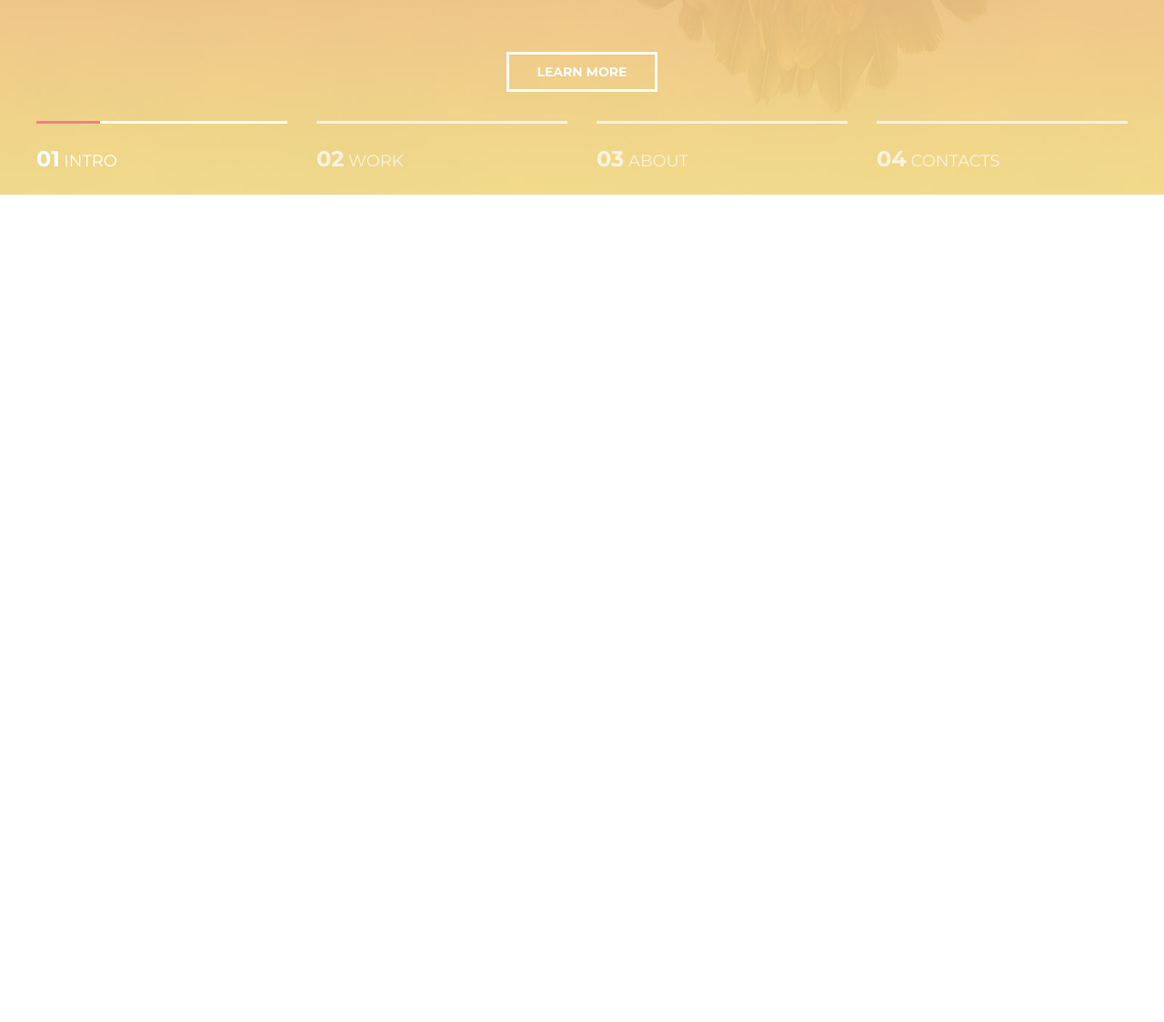
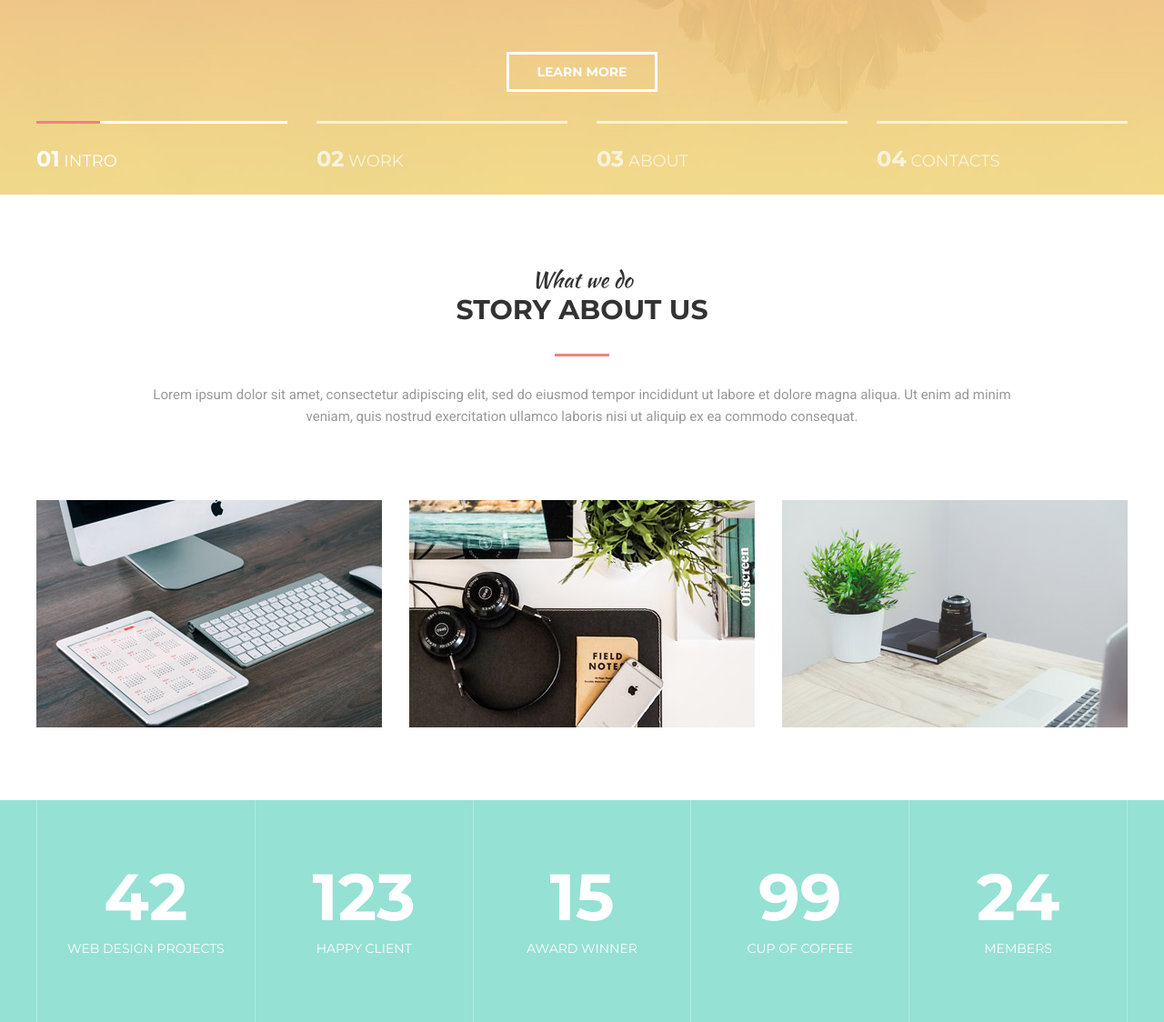
Before and after one commit to felixboy85/MoGo, a website: page src/index.html in a window 1280 px wide. Shown: the part 586-1710 px from the top of the page at 91% size. Before the commit the page ends 800 px from the top, so only its background shows below. Drawn offline with nearby package versions, Linux system fonts and the light colour scheme; files that its build step writes are made by us from their sources; files whose address does not match are found by name.

Commit message:
About and Stat blocks

```diff
--- a/src/index.html
+++ b/src/index.html
@@ -42,5 +42,64 @@
         </div>
     </section>
 
+    <section class="section">
+        <div class="container">
+            <div class="section__header">
+                <h3 class="section__suptitle">What we do</h3>
+                <h2 class="section__title">Story about us</h2>
+                <div class="section__text">
+                    <p>Lorem ipsum dolor sit amet, consectetur adipiscing elit, sed do eiusmod tempor incididunt ut labore et dolore magna aliqua. Ut enim ad minim veniam, quis nostrud exercitation ullamco laboris nisi ut aliquip ex ea commodo consequat.</p>
+                </div>
+            </div>
+
+            <div class="about">
+                <div class="about__item">
+                    <div class="about__img">
+                        <img src="img/AboutUs/AboutUs-1.jpg" alt=""></div>
+                        <div class="about__text">Super Team</div>
+                </div>
+
+                <div class="about__item">
+                    <div class="about__img">
+                        <img src="img/AboutUs/AboutUs-2.jpg" alt=""></div>
+                        <div class="about__text">Super Team</div>
+                </div>
+
+                <div class="about__item">
+                    <div class="about__img">
+                        <img src="img/AboutUs/AboutUs-3.jpg" alt=""></div>
+                        <div class="about__text">Super Team</div>
+                </div>
+            </div>
+        </div>
+    </section>
+
+    <div class="statistics">
+        <div class="container">
+            <div class="stat">
+                <div class="stat__item">
+                    <div class="stat__count">42</div>
+                    <div class="stat__text">Web Design Projects</div>
+                </div>
+                <div class="stat__item">
+                    <div class="stat__count">123</div>
+                    <div class="stat__text">happy client</div>
+                </div>
+                <div class="stat__item">
+                    <div class="stat__count">15</div>
+                    <div class="stat__text">award winner</div>
+                </div>
+                <div class="stat__item">
+                    <div class="stat__count">99</div>
+                    <div class="stat__text">cup of coffee</div>
+                </div>
+                <div class="stat__item">
+                    <div class="stat__count">24</div>
+                    <div class="stat__text">members</div>
+                </div>
+            </div>
+        </div>
+    </div>
+
 </body>
 </html>
--- /dev/null
+++ b/src/sass/blocks/_about.scss
@@ -0,0 +1,46 @@
+.about {
+    margin-top: 80px;
+    display: flex;
+    justify-content: space-between;
+    &__item {
+        position: relative;
+        width: 380px;
+        background-color: #95e1d3;
+        &:hover .about__img img {
+            opacity: .1;
+        }
+        &:hover .about__text {
+            opacity: 1;
+        }
+
+    }
+    &__img {
+        background: linear-gradient(to bottom, #f38181, #fce38a);
+        transition: transform .2s linear;
+        &:hover {
+            transform: translate3d(-10px, -10px, 0);
+        }
+
+    }
+    .about__img img {
+        display: block;
+        transition: opacity .1s linear;
+    }
+    &__text {
+        width: 100%;
+        font-size: 18px;
+        color: #ffffff;
+        text-transform: uppercase;
+        font-weight: 700;
+        text-align: center;
+        opacity: 0;
+
+        position: absolute;
+        top: 50%;
+        left: 0;
+        z-index: 2;
+        transform: translate3d(0, -50%, 0);
+
+        transition: opacity .2s linear;
+    }
+}
--- /dev/null
+++ b/src/sass/blocks/_section.scss
@@ -0,0 +1,35 @@
+.section {
+    padding: 80px 0;
+    &__header {
+        width: 100%;
+        max-width: 950px;
+        margin: 0 auto 40px;
+
+        text-align: center;
+    }
+    &__suptitle {
+        font-size: 24px;
+        color: #333333;
+        font-family: 'Kaushan Script', cursive;
+        // margin-bottom: 25px;
+    }
+    &__title {
+        font-size: 30px;
+        font-weight: 700;
+        color: #333333;
+        text-transform: uppercase;
+        &:after {
+            content: "";
+            display: block;
+            width: 60px;
+            height: 3px;
+            margin: 30px auto;
+            background-color: #f38181;
+        }
+    }
+    &__text {
+        font-size: 15px;
+        color: #999999;
+        font-family: 'Roboto', sans-serif;
+    }
+}
--- /dev/null
+++ b/src/sass/blocks/_statistics.scss
@@ -0,0 +1,29 @@
+.statistics {
+    background-color: #95e1d3;
+}
+.stat {
+    display: flex;
+    &__item {
+        flex: 1 1 0;
+        padding: 70px 25px;
+
+
+        border-left: 1px solid #b5eae0;
+
+        text-align: center;
+        color: #ffffff;
+        &:last-child {
+            border-right: 1px solid #b5eae0;
+        }
+    }
+    &__count {
+        margin-bottom: 10px;
+        font-size: 72px;
+        font-weight: 700;
+        line-height: 1;
+    }
+    &__text {
+        font-size: 14px;
+        text-transform: uppercase;
+    }
+}
--- a/src/sass/style.scss
+++ b/src/sass/style.scss
@@ -30,3 +30,6 @@ h1, h2, h3, h4, h5, h6 {
 
 @import 'blocks/header';
 @import 'blocks/intro';
+@import 'blocks/section';
+@import 'blocks/about';
+@import 'blocks/statistics';
```
Also changed, not shown: dist/css/style.min.css, dist/icons/AboutUs/users.png (added), dist/img/AboutUs/AboutUs-1.jpg (added), dist/img/AboutUs/AboutUs-2.jpg (added), dist/img/AboutUs/AboutUs-3.jpg (added), dist/index.html, src/icons/AboutUs/users.png (added), src/img/AboutUs/AboutUs-1.jpg (added), src/img/AboutUs/AboutUs-2.jpg (added), src/img/AboutUs/AboutUs-3.jpg (added).
